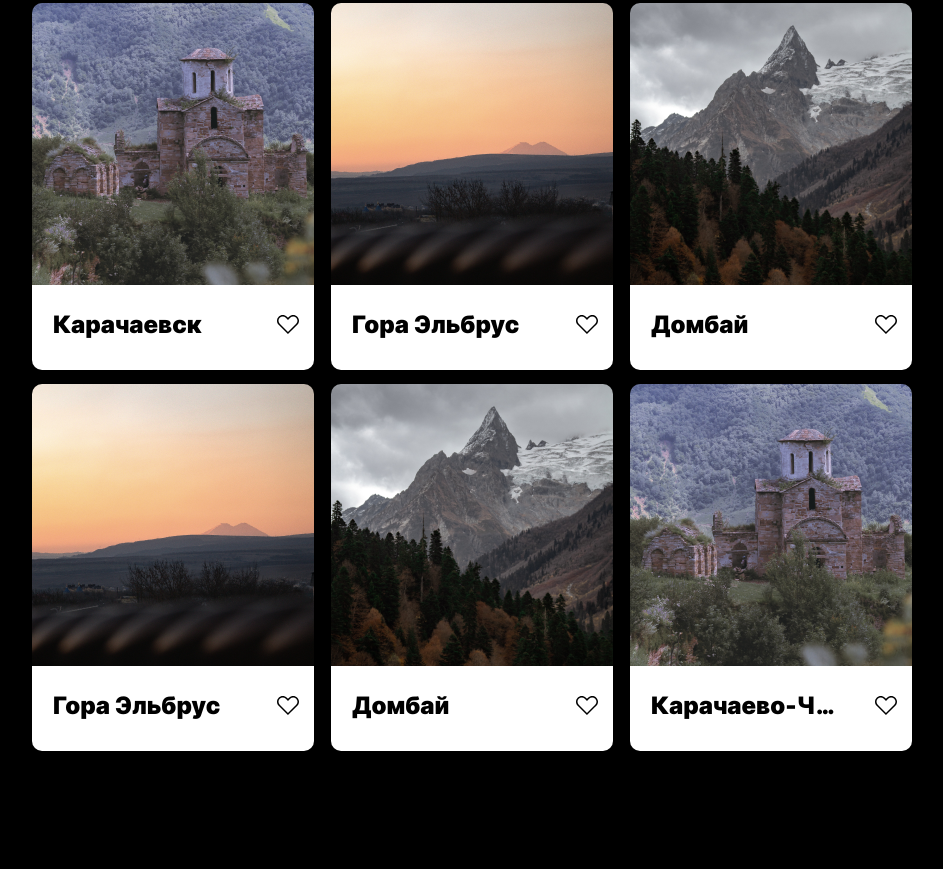
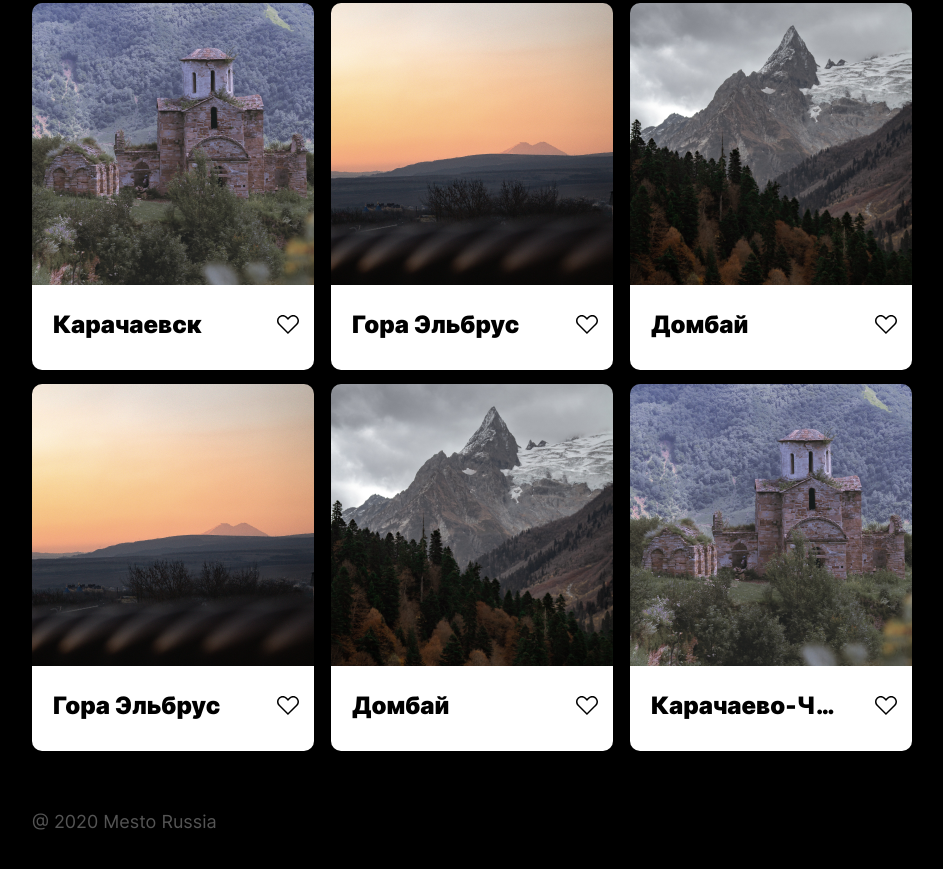
Before and after one commit to Loredo123/mesto, a plain HTML site: page index.html in a window 1280 px wide. Shown: the part 327-1196 px from the top of the page, without its empty margins (168-1111 px from the left). Before the commit the page ends 1078 px from the top, so only its background shows below. Drawn offline with Linux system fonts and the light colour scheme.

Commit message:
feat: сделать футер

```diff
--- /dev/null
+++ b/blocks/footer/__copyright/footer__copyright.css
@@ -0,0 +1,8 @@
+.footer__copyright {
+    color: #545454;
+    font-family: Inter;
+    font-size: 18px;
+    font-weight: 400;
+    line-height: 22px;
+
+}
--- /dev/null
+++ b/blocks/footer/footer.css
@@ -0,0 +1,3 @@
+.footer {
+    margin: 66px auto 60px;
+}
--- a/index.html
+++ b/index.html
@@ -83,7 +83,7 @@
         </section>
     </main>
     <footer class="footer">
-
+        <p class="footer__copyright">&commat; 2020 Mesto Russia</p>
     </footer>
 </body>
 
--- a/pages/index.css
+++ b/pages/index.css
@@ -18,3 +18,5 @@
 @import url(../blocks/card/__info/card__info.css);
 @import url(../blocks/card/__like/card__like.css);
 @import url(../blocks/card/__place-name/card__place-name.css);
+@import url(../blocks/footer/footer.css);
+@import url(../blocks/footer/__copyright/footer__copyright.css);
```
